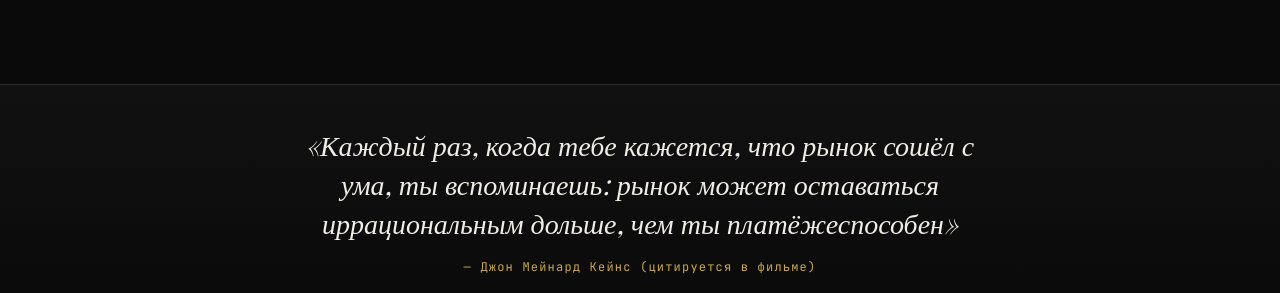
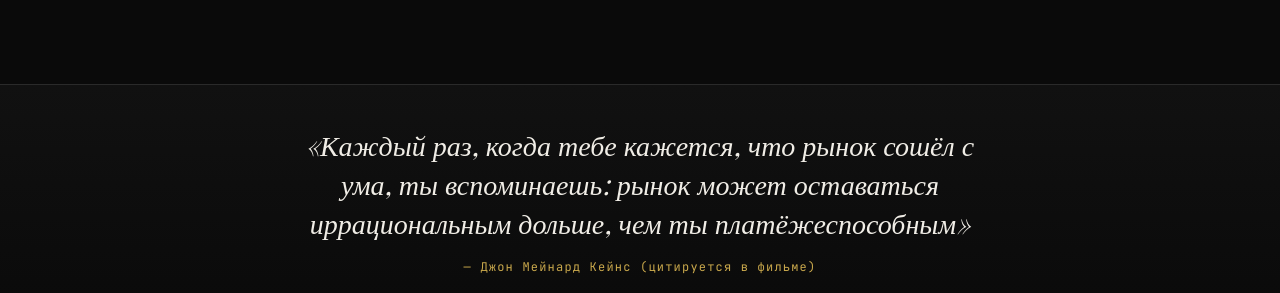
Before and after one commit to CABBAjoy/cinema-week, a plain HTML site: page index.html in a window 1280 px wide. Shown: the part 4400-4693 px from the top of the page. Drawn offline with nearby package versions, Linux system fonts and the light colour scheme.

Commit message:
index.html

```diff
--- a/index.html
+++ b/index.html
@@ -935,7 +935,7 @@
 
 <!-- ЦИТАТА -->
 <div class="film-quote">
-  <p class="quote-text">«Каждый раз, когда тебе кажется, что рынок сошёл с ума, ты вспоминаешь: рынок может оставаться иррациональным дольше, чем ты платёжеспособен»</p>
+  <p class="quote-text">«Каждый раз, когда тебе кажется, что рынок сошёл с ума, ты вспоминаешь: рынок может оставаться иррациональным дольше, чем ты платёжеспособным»</p>
   <p class="quote-attr">— Джон Мейнард Кейнс (цитируется в фильме)</p>
 </div>
 
```
